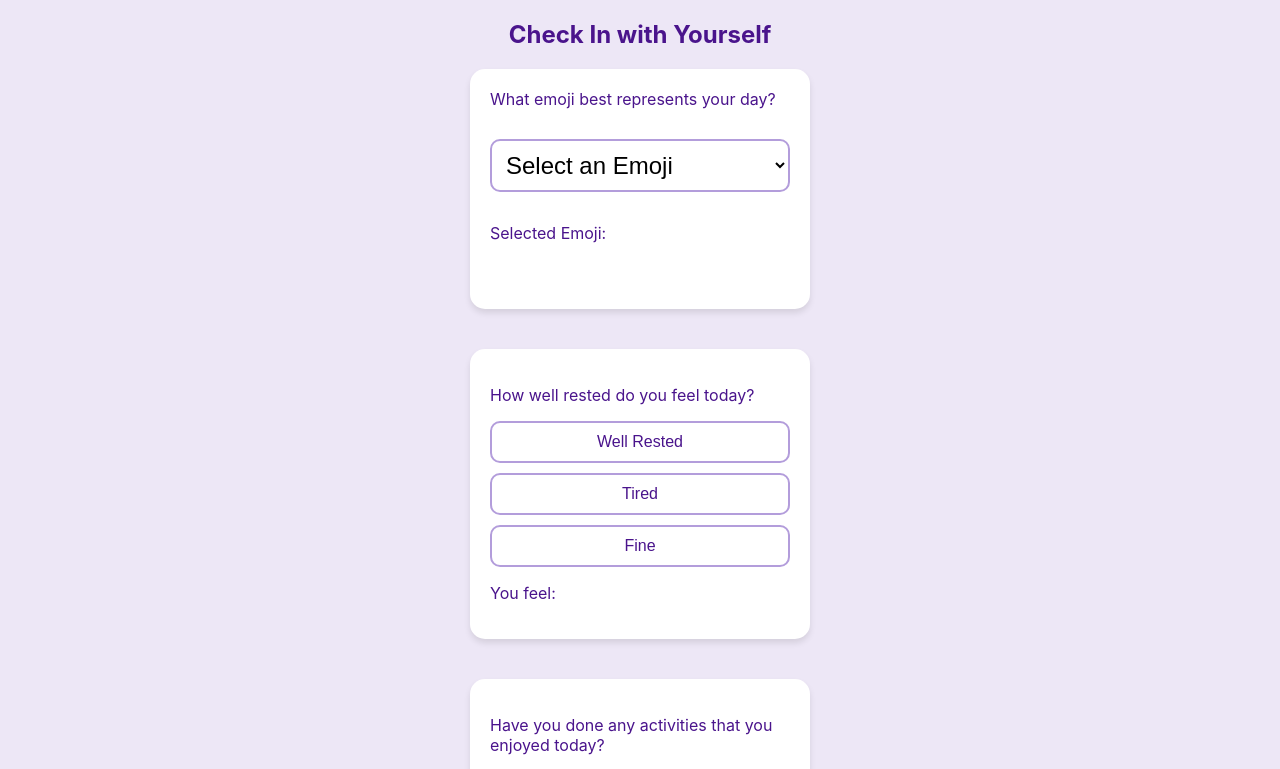
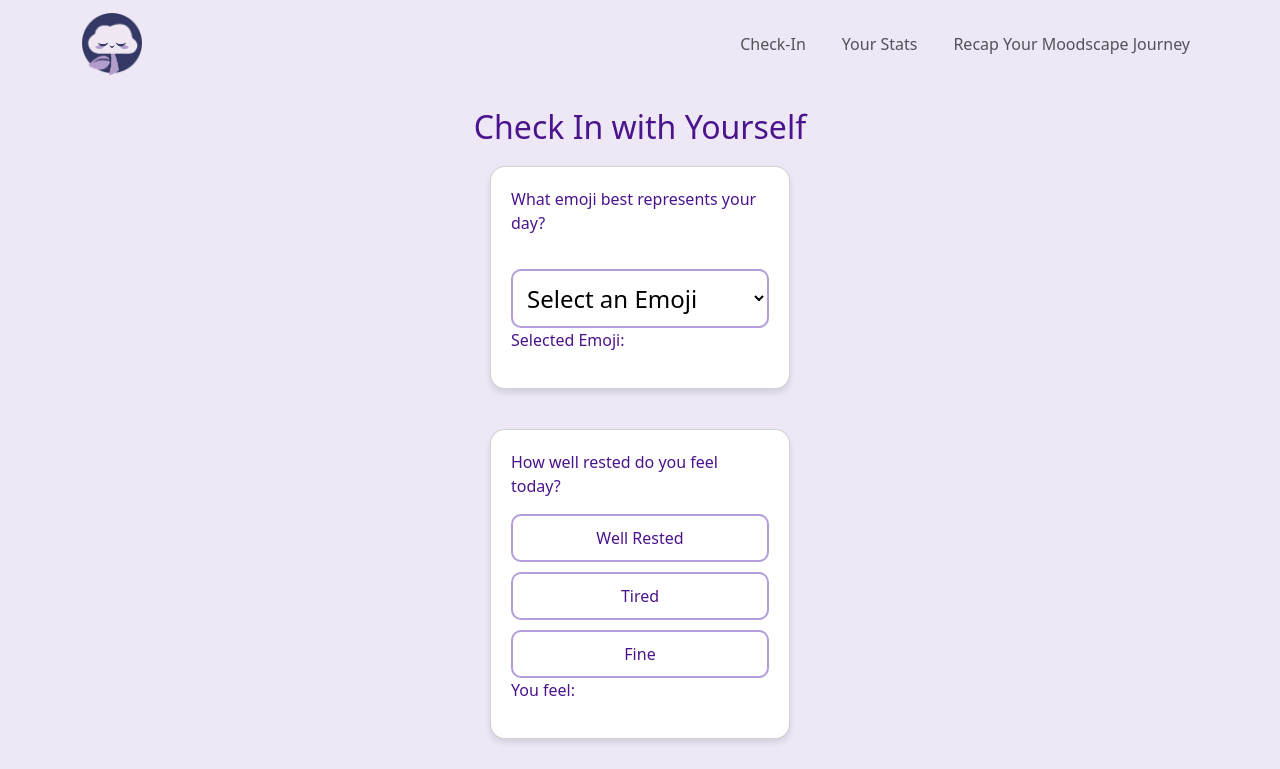
Before and after one commit to layanat/moodscape, a React (Create React App) app: page /checkin in a window 1280 px wide. Shown: the top 769 px of the page. Built offline with nearby package versions, Linux system fonts and the light colour scheme.

Commit message:
Added a Navigation Bar across the website

```diff
--- a/package.json
+++ b/package.json
@@ -6,12 +6,15 @@
     "@testing-library/jest-dom": "^5.17.0",
     "@testing-library/react": "^13.4.0",
     "@testing-library/user-event": "^13.5.0",
+    "bootstrap": "^5.3.3",
     "chart.js": "^4.4.2",
     "emoji-picker-react": "^4.9.2",
     "react": "^18.2.0",
+    "react-bootstrap": "^2.10.2",
     "react-chartjs-2": "^5.2.0",
     "react-dom": "^18.2.0",
     "react-router-dom": "^6.22.3",
+    "react-router-hash-link": "^2.4.3",
     "react-scripts": "5.0.1",
     "web-vitals": "^2.1.4"
   },
--- a/src/App.css
+++ b/src/App.css
@@ -36,3 +36,11 @@
     transform: rotate(360deg);
   }
 }
+
+.nav-link {
+  margin-right: 20px;
+}
+
+.nav-link:last-child {
+  margin-right: 0;
+}
--- a/src/App.js
+++ b/src/App.js
@@ -1,24 +1,22 @@
 import React from "react";
+import 'bootstrap/dist/css/bootstrap.min.css';
 import "./App.css";
-import { BrowserRouter, Route, Routes } from "react-router-dom";
-import Checkin from './pages/Checkin'; // Adjust the import path as necessary
+import { BrowserRouter as Router, Routes, Route } from "react-router-dom";
+import { NavBar } from "./navbar";
+import Checkin from './pages/Checkin';
+import Stats from './pages/Stats';
 import LandingPage from './pages/LandingPage';
-import Stats from './pages/Stats';
+
 function App() {
   return (
-    <BrowserRouter>
-      <Routes>
-      <Route path="/checkin"  element={<Checkin />} />
-      </Routes>
-      <Routes>
-        <Route path="/stats" element={<Stats />} />
-
-      </Routes>
+    <Router>
+      <NavBar />
       <Routes>
         <Route path="/" element={<LandingPage />} />
-
+        <Route path="/checkin" element={<Checkin />} />
+        <Route path="/stats" element={<Stats />} />
       </Routes>
-      </BrowserRouter>
+    </Router>
   );
 }
 
--- /dev/null
+++ b/src/navbar.js
@@ -0,0 +1,60 @@
+import { Navbar, Nav, Container } from "react-bootstrap";
+import { HashLink } from 'react-router-hash-link';
+import React, { useState, useEffect } from 'react';
+import logo from './assets/moodscapelogo.png';
+
+
+export const NavBar = () => {
+    const [activeLink, setActiveLink] = useState('home');
+    const [scrolled, setScrolled] = useState(false);
+
+    useEffect(() => {
+        const onScroll = () => {
+            if (window.scrollY > 50) {
+                setScrolled(true);
+            } else {
+                setScrolled(false);
+            }
+        };
+        window.addEventListener("scroll", onScroll);
+        return () => window.removeEventListener("scroll", onScroll);
+    }, []);
+
+    const onUpdateActiveLink = (value) => {
+        setActiveLink(value);
+    };
+
+    return (
+        <Navbar expand="md" className={scrolled ? "scrolled" : ""}>
+            <Container>
+            <Navbar.Brand href="/">
+                <img src={logo} alt="Moodscape Logo" style={{ width: '60px', height: '100%' }} />
+            </Navbar.Brand>
+                <Navbar.Toggle aria-controls="basic-navbar-nav" />
+                <Navbar.Collapse id="basic-navbar-nav">
+                    <Nav className="ms-auto">
+                        <Nav.Link
+                            href="#checkin"
+                            className={`navbar-link ${activeLink === 'checkin' ? 'active' : ''}`}
+                            onClick={() => onUpdateActiveLink('checkin')}>
+                            Check-In
+                        </Nav.Link>
+                        <Nav.Link
+                            href="#stats"
+                            className={`navbar-link ${activeLink === 'stats' ? 'active' : ''}`}
+                            onClick={() => onUpdateActiveLink('stats')}>
+                            Your Stats
+                        </Nav.Link>
+
+                        <Nav.Link
+                            href="#recap"
+                            className={`navbar-link ${activeLink === 'recap' ? 'active' : ''}`}
+                            onClick={() => onUpdateActiveLink('recap')}>
+                            Recap Your Moodscape Journey
+                        </Nav.Link>
+                    </Nav>
+                </Navbar.Collapse>
+            </Container>
+        </Navbar>
+    );
+};
--- a/src/pages/Stats.jsx
+++ b/src/pages/Stats.jsx
@@ -1,3 +1,4 @@
+
 import React, { useState } from "react";
 import { Doughnut } from "react-chartjs-2";
 import "chart.js/auto";
```
Also changed, not shown: src/assets/moodscapelogo.png (added), 1 other file (tests, documents, lock files or other folders).
